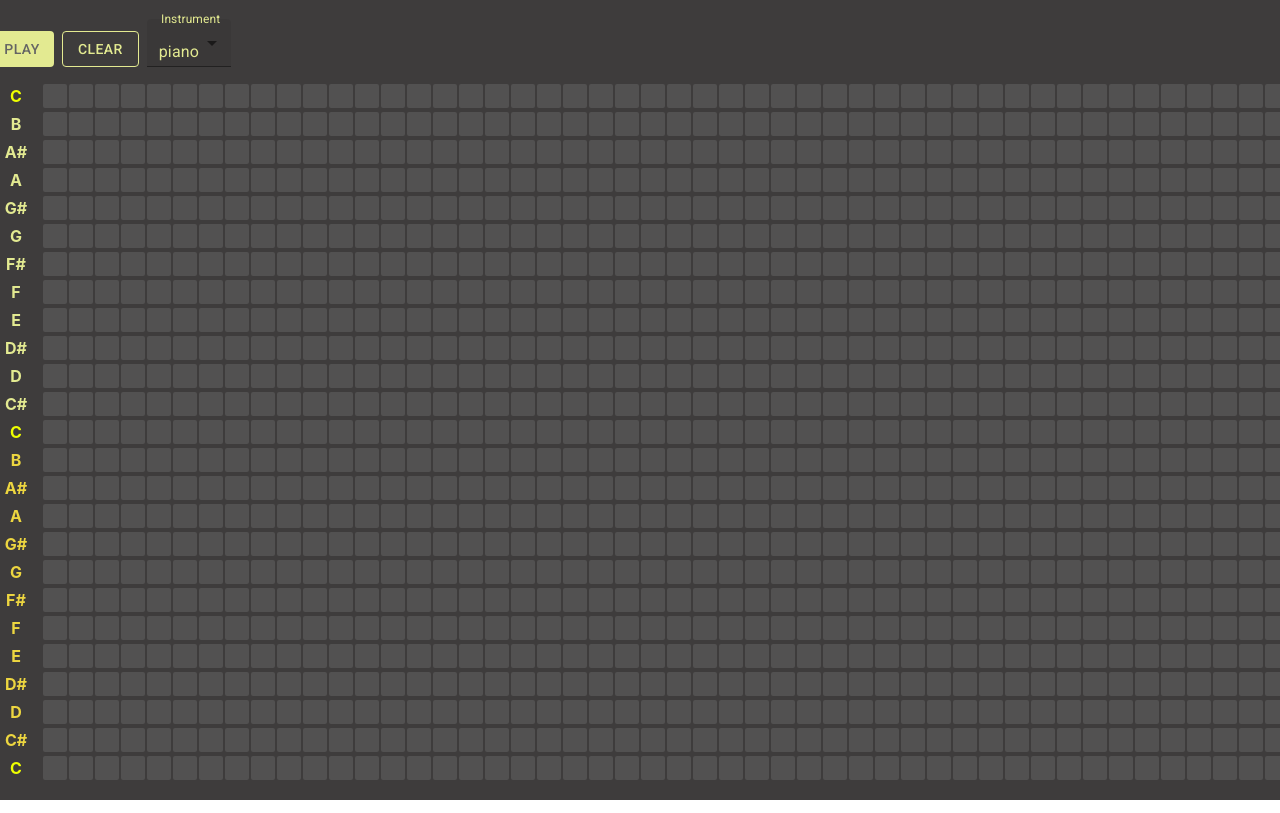
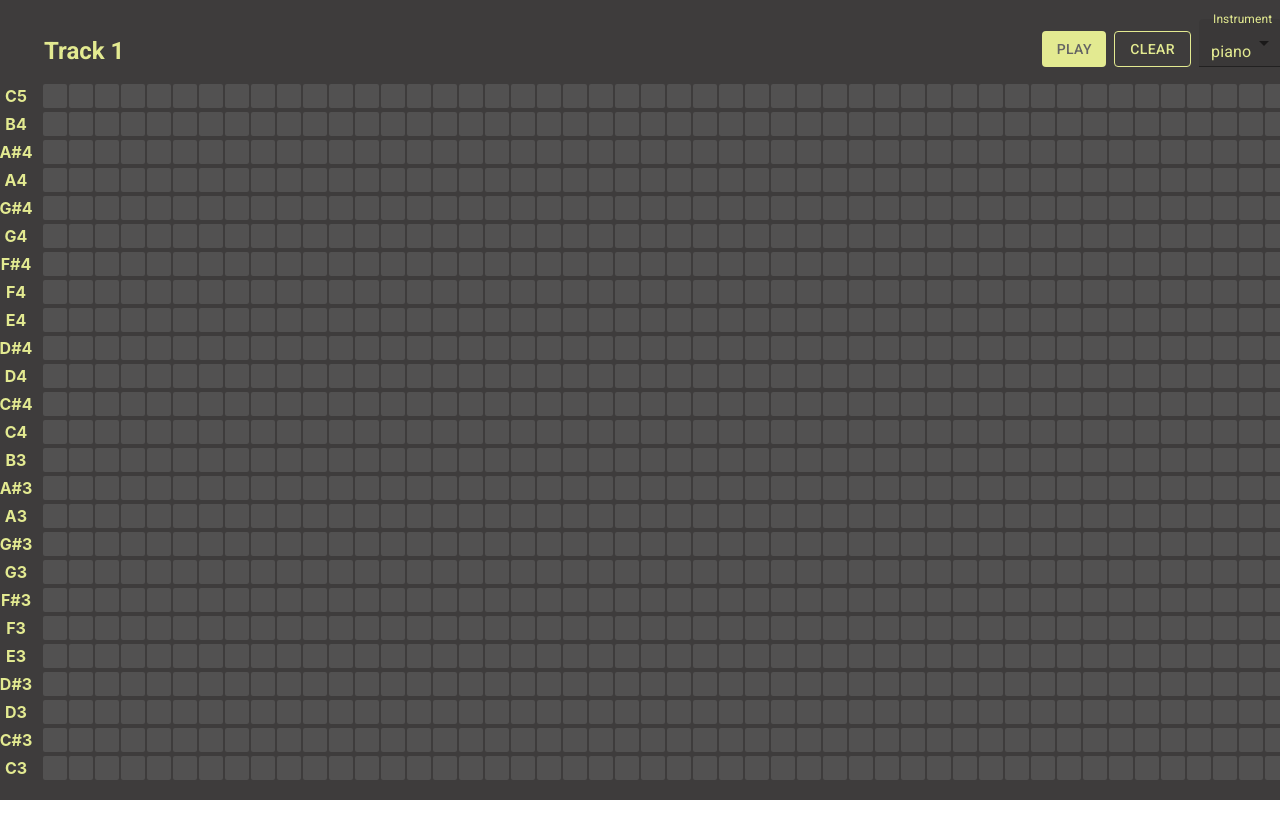
Before and after one commit to LouisAndrew/loop-maker, a React (Create React App) app: page / in a window 1280 px wide. Shown: the top 813 px of the page. Built offline with nearby package versions, Linux system fonts and the light colour scheme.

Commit message:
feat(notes): curate notes for every instruments

```diff
--- a/src/components/TrackItem/Grid/GridItem.jsx
+++ b/src/components/TrackItem/Grid/GridItem.jsx
@@ -1,20 +1,32 @@
 /* eslint-disable react/no-array-index-key */
-import React, { useEffect, useRef, useState } from 'react';
+import React, {
+  useEffect, useRef, useState, useMemo,
+} from 'react';
 import {
-  Stack, Box, Button, FormControl, InputLabel, Select, MenuItem,
+  Stack,
+  Box,
+  Button,
+  FormControl,
+  InputLabel,
+  Select,
+  MenuItem,
+  Typography,
 } from '@mui/material';
 import omit from 'lodash.omit';
 import { ResizableBox } from 'react-resizable';
 import PropTypes from 'prop-types';
 import {
-  NOTES, DELIMITER, GRID_COLS, GRID_ROWS, BASE_NOTES, INSTRUMENTS,
+  DELIMITER,
+  GRID_COLS,
+  INSTRUMENTS,
+  INSTRUMENT_NOTES,
 } from './const';
 
 /**
  * Grid item where user can clicks on the grid and assign an active note.
  * ![documentation](https://raw.githubusercontent.com/LouisAndrew/loop-maker/docs/docs/images/GridItem.jpeg)
  */
-const GridItem = ({ trackColor = 'yellow', onPlay }) => {
+const GridItem = ({ trackColor = 'yellow', onPlay, trackName = 'Track 1' }) => {
   /**
    * Array of active box positions.
    * @example [1__2, 2__3]
@@ -35,7 +47,19 @@ const GridItem = ({ trackColor = 'yellow', onPlay }) => {
    */
   const [key, setKey] = useState(Math.random());
 
+  /**
+   * Name of the instrument currently active.
+   * @type {[string]}
+   */
   const [instrument, setInstrument] = useState('piano');
+
+  /**
+   * @type {string[]}
+   */
+  const instrumentNotes = useMemo(
+    () => INSTRUMENT_NOTES[instrument],
+    [instrument],
+  );
 
   /**
    * Sets whether the component is done being rendered for the first time.
@@ -141,19 +165,34 @@ const GridItem = ({ trackColor = 'yellow', onPlay }) => {
     }
   }, [activeBox, activeBoxValues]);
 
-  const baseColor = `primary.${trackColor}`;
+  useEffect(() => {
+    if (!firstRender.current) {
+      setActiveBox((prev) => prev.filter((box) => {
+        const rowIndex = box.split(DELIMITER)[0];
+        return instrumentNotes.length > parseInt(rowIndex, 10);
+      }));
+    }
+  }, [instrumentNotes]);
+
+  const color = `primary.${trackColor}`;
   const BOX_SIZE = 24;
-
-  // const instrumentNotes = (INSTRUMENT_NOTES[instrument]);
 
   return (
     <Stack padding={4}>
-      <Stack direction="row" alignItems="flex-end" spacing={1} paddingBottom={2}>
+      <Stack direction="row" alignItems="flex-end" justifyContent="space-between" paddingBottom={2} paddingLeft="54px" paddingRight="27px">
+        <Typography color={color} variant="h5" fontWeight="bold">
+          {trackName}
+        </Typography>
+        <Stack
+          direction="row"
+          alignItems="flex-end"
+          spacing={1}
+        >
           <Button
             onClick={handlePlay}
             sx={{
-            backgroundColor: baseColor,
-            '&:hover': { backgroundColor: baseColor },
+              backgroundColor: color,
+              '&:hover': { backgroundColor: color },
             }}
           >
             Play
@@ -161,13 +200,15 @@ const GridItem = ({ trackColor = 'yellow', onPlay }) => {
           <Button
             onClick={handleClear}
             variant="outlined"
-          sx={{ color: baseColor, borderColor: baseColor }}
+            sx={{ color, borderColor: color }}
           >
             Clear
           </Button>
           <Box sx={{ width: 64 }}>
             <FormControl size="small" sx={{ minWidth: 80 }}>
-            <InputLabel id="instrument" sx={{ color: baseColor }}>Instrument</InputLabel>
+              <InputLabel id="instrument" sx={{ color }}>
+                Instrument
+              </InputLabel>
               <Select
                 labelId="instrument"
                 id="instrument-input"
@@ -177,7 +218,7 @@ const GridItem = ({ trackColor = 'yellow', onPlay }) => {
                 autoWidth
                 variant="filled"
                 onChange={(e) => setInstrument(e.target.value)}
-              sx={{ color: baseColor }}
+                sx={{ color }}
               >
                 {INSTRUMENTS.map((instrumentData) => (
                   <MenuItem value={instrumentData} key={instrumentData}>
@@ -188,13 +229,9 @@ const GridItem = ({ trackColor = 'yellow', onPlay }) => {
             </FormControl>
           </Box>
         </Stack>
+      </Stack>
       <Stack spacing={0.25} key={key}>
-        {createArray(GRID_ROWS).map((_, rowIndex) => {
-          const SHADES = ['', '_darker'];
-          const color = rowIndex % BASE_NOTES.length === 0
-            ? `${baseColor}_c`
-            : `${baseColor}${SHADES[Math.floor(rowIndex / BASE_NOTES.length)]}`;
-          return (
+        {instrumentNotes.map((note, rowIndex) => (
           <Stack
             width="fit-content"
             spacing={0.25}
@@ -221,7 +258,7 @@ const GridItem = ({ trackColor = 'yellow', onPlay }) => {
               fontWeight="bold"
               color={color}
             >
-                {NOTES[rowIndex]}
+              {note.replace('s', '#')}
             </Box>
             {createArray(GRID_COLS).map((s, columnIndex) => {
               const id = `${rowIndex}${DELIMITER}${columnIndex}`;
@@ -264,8 +301,7 @@ const GridItem = ({ trackColor = 'yellow', onPlay }) => {
               );
             })}
           </Stack>
-          );
-        })}
+        ))}
       </Stack>
     </Stack>
   );
@@ -274,10 +310,12 @@ const GridItem = ({ trackColor = 'yellow', onPlay }) => {
 GridItem.propTypes = {
   trackColor: PropTypes.string,
   onPlay: PropTypes.func.isRequired,
+  trackName: PropTypes.string,
 };
 
 GridItem.defaultProps = {
   trackColor: 'yellow',
+  trackName: 'Track 1',
 };
 
 export default GridItem;
--- a/src/components/TrackItem/Grid/const.js
+++ b/src/components/TrackItem/Grid/const.js
@@ -26,11 +26,17 @@ const NOTATION_VALUES = {
 const INSTRUMENTS = [
   'bass-electric',
   'cello',
-  'clarinet',
+  /**
+   * Disabling as I have no idea how the notes are ordered for clarinet
+   */
+  // 'clarinet',
   'flute',
   'guitar-acoustic',
   'guitar-electric',
-  'harp',
+  /**
+   * Same problem as above
+   */
+  // 'harp',
   'piano',
   'saxophone',
   'violin',
@@ -38,66 +44,58 @@ const INSTRUMENTS = [
 
 const INSTRUMENT_NOTES = {
   'bass-electric': [
+    'As5',
+    'G5',
+    'E5',
+    'Cs5',
+    'As4',
+    'G4',
+    'E4',
+    'Cs4',
+    'As3',
+    'G3',
+    'E3',
+    'Cs3',
     'As2',
+    'G2',
+    'E2',
     'Cs2',
-    'E2',
-    'G2',
-    'As3',
-    'Cs3',
-    'E3',
-    'G3',
-    'As4',
-    'Cs4',
-    'E4',
-    'G4',
-    'As5',
-    'Cs5',
-    'E5',
-    'G5',
   ],
   cello: [
+    'B4',
+    'As4',
+    'A4',
+    'Gs4',
+    'G4',
+    'Fs4',
+    'F4',
+    'E4',
+    'Ds4',
+    'D4',
+    'Cs4',
+    'C4',
+    'B3',
+    'As3',
+    'A3',
+    'Gs3',
+    'G3',
+    'Fs3',
+    'F3',
     'E3',
-    'E4',
+    'Ds3',
+    'D3',
+    'Cs3',
+    'C3',
+  ],
+  /**
+   * Skipping
+   */
+  clarinet: [
     'F2',
+    'D3',
     'F3',
-    'F4',
-    'Fs3',
-    'Fs4',
-    'G2',
-    'G3',
-    'G4',
-    'Gs2',
-    'Gs3',
-    'Gs4',
-    'A2',
-    'A3',
-    'A4',
-    'As2',
-    'As3',
-    'As4',
-    'B2',
-    'B3',
-    'B4',
-    'C2',
-    'C3',
-    'C4',
-    'C5',
-    'Cs3',
-    'Cs4',
-    'D2',
-    'D3',
-    'D4',
-    'Ds2',
-    'Ds3',
-    'Ds4',
-    'E2',
-  ],
-  clarinet: [
-    'D3',
     'D4',
     'D5',
-    'F2',
-    'F3',
     'F4',
     'Fs5',
     'As2',
@@ -106,76 +104,69 @@ const INSTRUMENT_NOTES = {
     'D2',
   ],
   flute: [
+    'C6',
     'A5',
+    'E5',
+    'C5',
+    'A4',
+    'E4',
+    'C4',
+    'A3',
+    'E3',
     'C3',
-    'C4',
-    'C5',
-    'C6',
-    'E3',
-    'E4',
-    'E5',
-    'A3',
-    'A4',
   ],
   'guitar-acoustic': [
+    'B3',
+    'As3',
+    'A3',
+    'Gs3',
+    'G3',
+    'Fs3',
     'F3',
-    'Fs1',
+    'E3',
+    'Ds3',
+    'D3',
+    'Cs3',
+    'C3',
+    'B2',
+    'As2',
+    'A2',
+    'Gs2',
+    'G2',
     'Fs2',
-    'Fs3',
-    'G1',
-    'G2',
-    'G3',
-    'Gs1',
-    'Gs2',
-    'Gs3',
-    'A1',
-    'A2',
-    'A3',
-    'As1',
-    'As2',
-    'As3',
-    'B1',
-    'B2',
-    'B3',
+    'F2',
+    'E2',
+    'Ds2',
+    'D2',
+    'Cs2',
     'C2',
-    'C3',
-    'C4',
-    'Cs2',
-    'Cs3',
-    'Cs4',
-    'D1',
-    'D2',
-    'D3',
-    'D4',
-    'Ds1',
-    'Ds2',
-    'Ds3',
-    'E1',
-    'E2',
-    'E3',
-    'F1',
-    'F2',
   ],
   'guitar-electric': [
+    'A5',
+    'Fs5',
+    'Ds5',
+    'C5',
+
+    'A4',
+    'Fs4',
+    'Ds4',
+    'C4',
+
+    'A3',
+    'Fs3',
     'Ds3',
-    'Ds4',
-    'Ds5',
-    'E2',
-    'Fs2',
-    'Fs3',
-    'Fs4',
-    'Fs5',
-    'A2',
-    'A3',
-    'A4',
-    'A5',
     'C3',
-    'C4',
-    'C5',
-    'C6',
-    'Cs2',
+
+    // 'Fs2',
+    // 'A2',
+    // 'C6',
+    // 'Cs2',
   ],
+  /**
+   * Disabling
+   */
   harp: [
+    'B3',
     'C5',
     'D2',
     'D4',
@@ -195,147 +186,87 @@ const INSTRUMENT_NOTES = {
     'A4',
     'A6',
     'B1',
-    'B3',
     'B5',
     'B6',
     'C3',
   ],
   piano: [
-    'A0',
-    'A1',
-    'A2',
+    'C5',
+
+    'B4',
+    'As4',
+    'A4',
+    'Gs4',
+    'G4',
+    'Fs4',
+    'F4',
+    'E4',
+    'Ds4',
+    'D4',
+    'Cs4',
+    'C4',
+
+    'B3',
+    'As3',
     'A3',
-    'A4',
-    'A5',
-    'A6',
-    'As0',
-    'As1',
-    'As2',
-    'As3',
-    'As4',
-    'As5',
-    'As6',
-    'B0',
-    'B1',
-    'B2',
-    'B3',
-    'B4',
-    'B5',
-    'B6',
-    'C0',
-    'C1',
-    'C2',
+    'Gs3',
+    'G3',
+    'Fs3',
+    'F3',
+    'E3',
+    'Ds3',
+    'D3',
+    'Cs3',
     'C3',
-    'C4',
-    'C5',
-    'C6',
-    'C7',
-    'Cs0',
-    'Cs1',
-    'Cs2',
-    'Cs3',
-    'Cs4',
-    'Cs5',
-    'Cs6',
-    'D0',
-    'D1',
-    'D2',
-    'D3',
-    'D4',
-    'D5',
-    'D6',
-    'Ds0',
-    'Ds1',
-    'Ds2',
-    'Ds3',
-    'Ds4',
-    'Ds5',
-    'Ds6',
-    'E0',
-    'E1',
-    'E2',
-    'E3',
-    'E4',
-    'E5',
-    'E6',
-    'F0',
-    'F1',
-    'F2',
-    'F3',
-    'F4',
-    'F5',
-    'F6',
-    'Fs0',
-    'Fs1',
-    'Fs2',
-    'Fs3',
-    'Fs4',
-    'Fs5',
-    'Fs6',
-    'G0',
-    'G1',
-    'G2',
-    'G3',
-    'G4',
-    'G5',
-    'G6',
-    'Gs0',
-    'Gs1',
-    'Gs2',
-    'Gs3',
-    'Gs4',
-    'Gs5',
-    'Gs6',
   ],
   saxophone: [
-    'E2',
-    'Ds4',
+    'B3',
+    'As3',
+    'A3',
+    'Gs3',
+    'G3',
+    'Fs3',
+    'F3',
     'E3',
-    'E4',
-    'F2',
-    'F3',
-    'F4',
-    'Fs2',
-    'Fs3',
-    'Fs4',
-    'G2',
-    'G3',
-    'G4',
-    'Gs2',
-    'Gs3',
-    'Gs4',
-    'A3',
-    'A4',
-    'As2',
-    'As3',
-    'B2',
-    'B3',
+    'Ds3',
+    'D3',
+    'Cs3',
     'C3',
-    'C4',
-    'Cs2',
-    'Cs3',
-    'Cs4',
-    'D2',
-    'D3',
-    'D4',
-    'Ds2',
-    'Ds3',
+
+    // 'B2',
+    // 'As2',
+
+    // 'E2',
+    // 'Ds4',
+    // 'E4',
+    // 'F2',
+    // 'F4',
+    // 'Fs2',
+    // 'Fs4',
+    // 'G2',
+    // 'G4',
+    // 'Gs2',
+    // 'Gs4',
+    // 'A4',
+    // 'C4',
+    // 'Cs2',
+    // 'Cs4',
+    // 'D2',
+    // 'D4',
+    // 'Ds2',
   ],
   violin: [
-    'A3',
+    'C6',
+
     'A5',
-    'A6',
+    'G5',
+    'E5',
+    'C5',
+
+    'A4',
+    'G4',
+    'E4',
     'C4',
-    'A4',
-    'C5',
-    'C6',
-    'C7',
-    'E4',
-    'E5',
-    'E6',
-    'G4',
-    'G5',
-    'G6',
   ],
 };
 
```
Also changed, not shown: src/components/TrackItem/TrackGrid.jsx (+14 -12 lines). Lines whose indentation alone changed are shown as unchanged.
